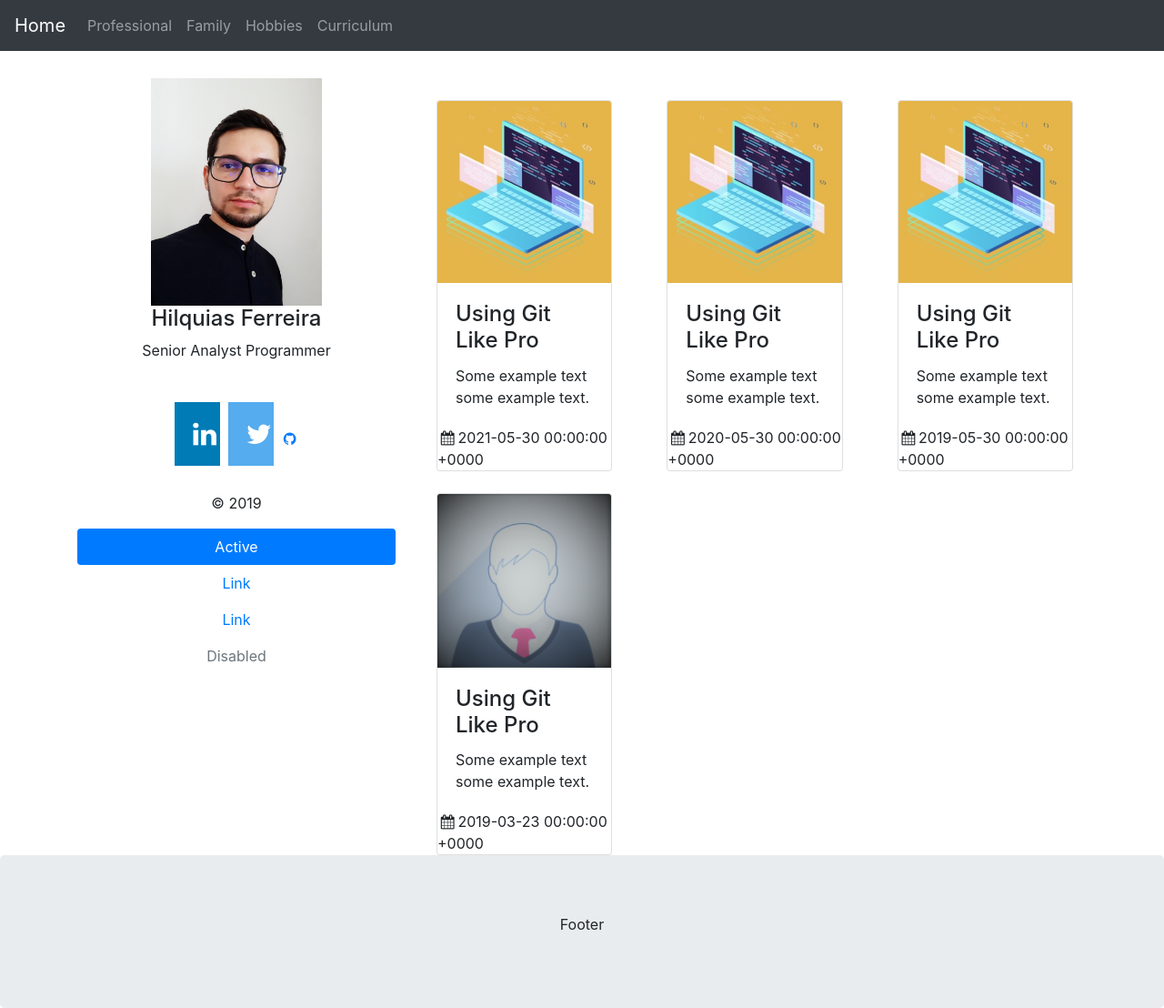
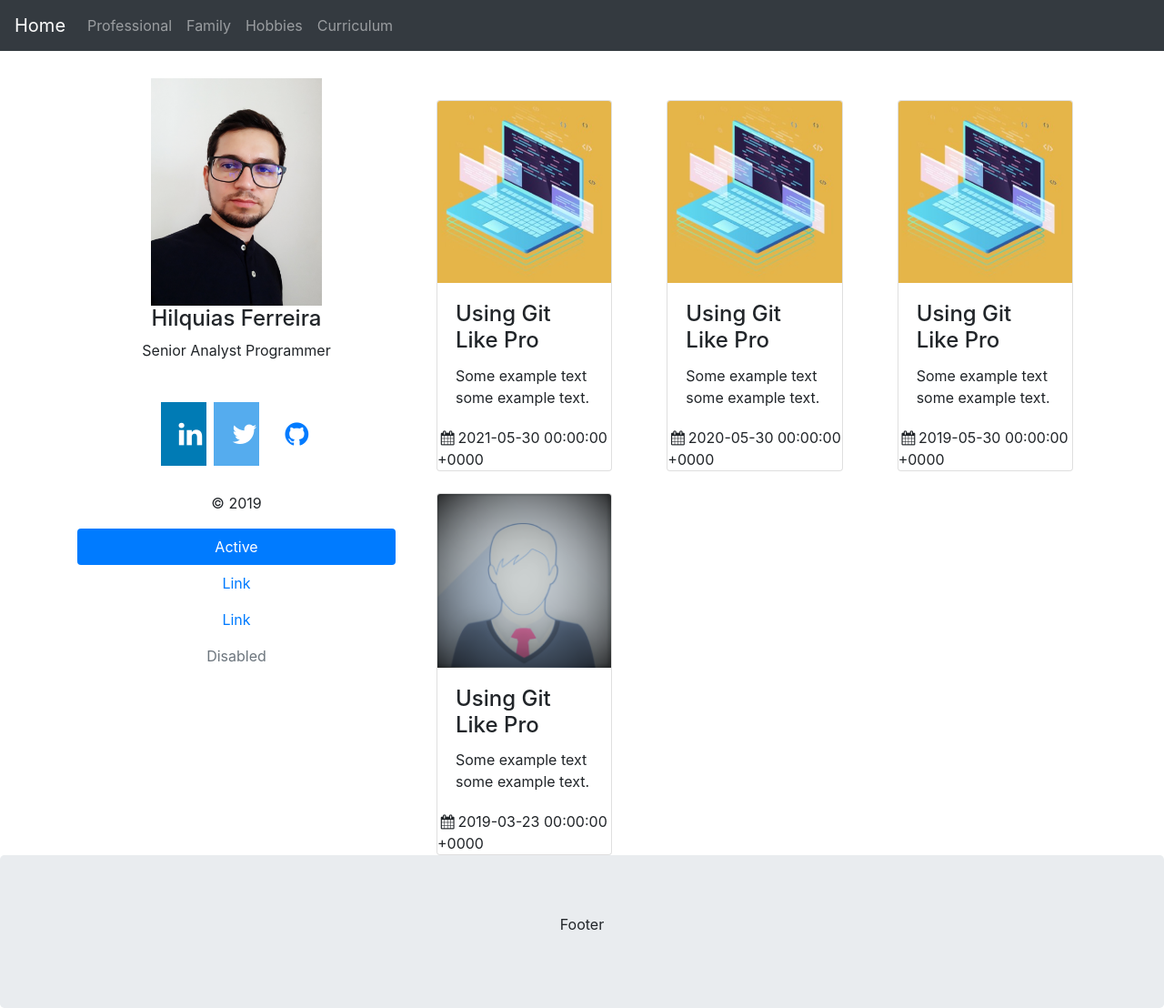
Before and after one commit to hilquiasferreira/hilquiasferreira.github.io, a Jekyll site: the page built from index.md, in a window 1280 px wide. Shown: the whole page at 91% size. Built offline with Jekyll 4.4.1, drawn with Linux system fonts in a browser that asks for light colours.

Commit message:
homepage

```diff
--- a/_layouts/home.html
+++ b/_layouts/home.html
@@ -54,7 +54,7 @@
 						<a href="https://twitter.com/{{ site.plainwhite.social_links.twitter }}"
 							class="fa fa-twitter"></a>
 						<a href="https://github.com/{{ site.plainwhite.social_links.github }}"
-							class="icon-github-circled"></a>
+							class="fa fa-github"></a>
 					</div>
 
 					<br>
```
